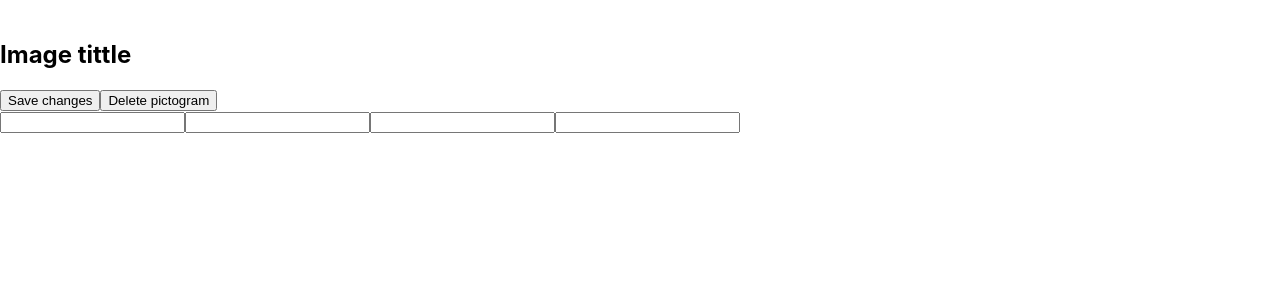
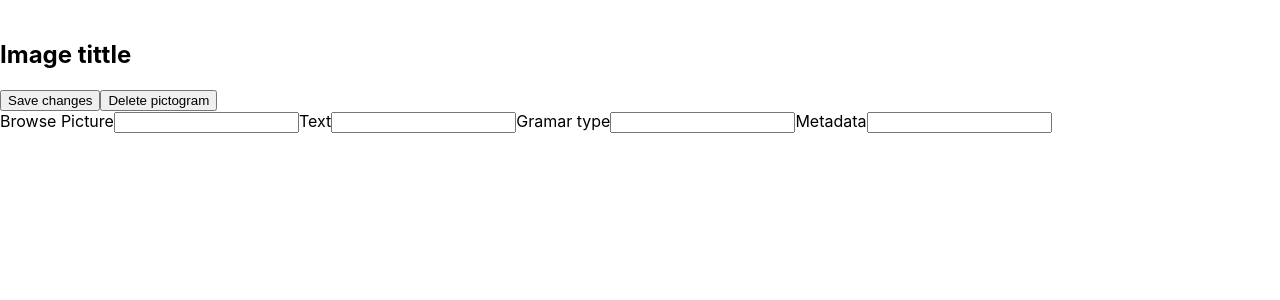
Before and after one commit to pablongo/skylab-projects, a Next.js app in the folder icomunicate-pau-gallardo/: page /createPictogram in a window 1280 px wide. Shown: the top 300 px of the page. Built offline with nearby package versions, Linux system fonts and the light colour scheme.

Commit message:
Refactor createPictogram function

```diff
--- a/icomunicate-pau-gallardo/pages/createPictogram.jsx
+++ b/icomunicate-pau-gallardo/pages/createPictogram.jsx
@@ -13,15 +13,19 @@ export default function CreatePictogram() {
       </section>
       <section>
         <label htmlFor="browse-picture">
+          Browse Picture
           <input type="text" id="browse-picture" />
         </label>
         <label htmlFor="text">
-          <input type="text" id="browse-picture" />
+          Text
+          <input type="text" id="text" />
         </label>
         <label htmlFor="gramatic-type">
+          Gramar type
           <input type="text" id="gramatic-type" />
         </label>
         <label htmlFor="metadata">
+          Metadata
           <input type="text" id="metadata" />
         </label>
       </section>
```
